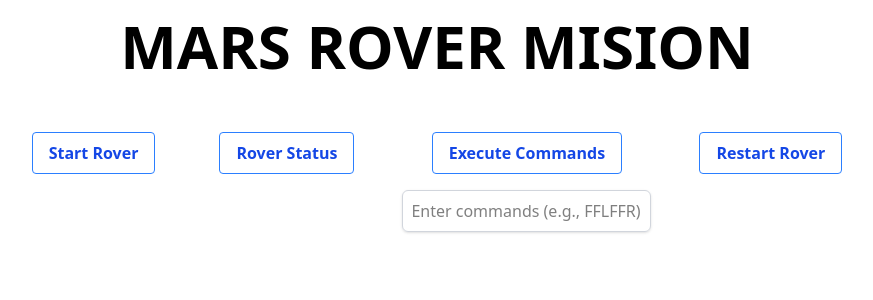
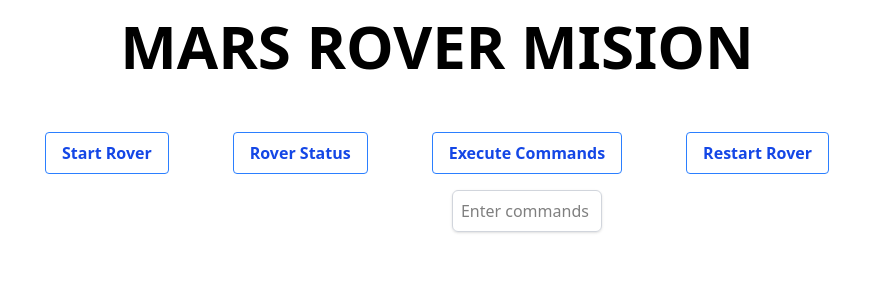
Before and after one commit to DiegoLSdev/MarsRoverMision, a Vue app in the folder client/: page / in a window 1280 px wide. Shown: the top 300 px of the page, without its empty margins (203-1076 px from the left). Built offline with nearby package versions, Linux system fonts and the light colour scheme.

Commit message:
Input error message

```diff
--- a/client/src/components/RoverCommands.vue
+++ b/client/src/components/RoverCommands.vue
@@ -3,6 +3,7 @@ import { ref } from 'vue'
 import { executeCommands } from '../api/rover';
 
 const commands = ref(null);
+const inputErrorMessage = ref(null);
 
 async function onExecuteCommands() {
   try {
@@ -10,25 +11,45 @@ async function onExecuteCommands() {
     console.log('Commands executed successfully:', response);
     } catch (error) {
     console.log('Error executing commands:', error);
+
+  }
+}
+
+// Function to only allow L, F, R (Deleting the rest of the commands)
+
+function checkIfValidCommand(command) {
+  const text  = event.target.value.toUpperCase();
+  const filteredText = text.replace(/[^LFR]/g, '');
+  commands.value = filteredText;
+  // Let user know why other commands are not working
+  if (text !== filteredText) {
+    inputErrorMessage.value = "F = Forward | L Left Turn | R = Right Turn";
+  } else {
+    inputErrorMessage.value = null;
   }
 }
 
 </script>
 
 <template>
-  <div className="flex flex-col items-center m-4">
+  <div className="flex flex-col items-center m-4 justify-center">
     <button className="m-4 bg-transparent hover:bg-blue-500 text-blue-700 font-semibold hover:text-white py-2 px-4 border border-blue-500 hover:border-transparent rounded"
       @click="onExecuteCommands">
       Execute Commands
     </button>
-    <div>
-        <input
-          class="w-full p-2 border border-gray-300 rounded-md shadow-sm focus:outline-none focus:ring-2 focus:ring-blue-500 focus:border-blue-500"
-          v-model="commands"
-          type="text"
-          placeholder="Enter commands (e.g., FFLFFR)"
-        />
-    </div>
+    <input
+    @input="checkIfValidCommand()"
+      class="w-[150px] p-2 border border-gray-300 rounded-md shadow-sm focus:outline-none focus:ring-2 focus:ring-blue-500 focus:border-blue-500"
+      v-model="commands"
+      type="text"
+      placeholder="Enter commands"
+    />
+
+    <p v-if="inputErrorMessage"
+        class="mt-2 text-sm text-red-800">
+        {{ inputErrorMessage }}
+    </p>
+
 
   </div>
 </template>
```
